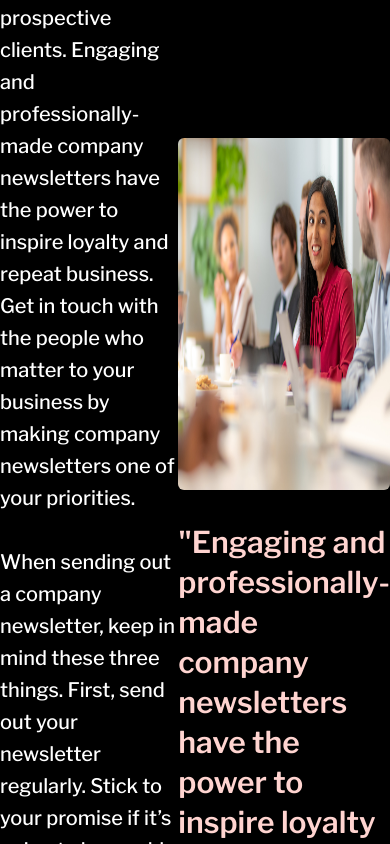
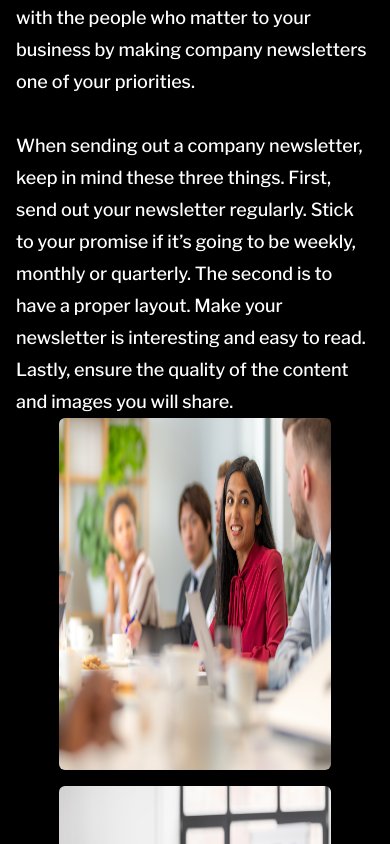
Before and after one commit to Devz-0047/Newsletter-LandingPage, a React (Vite) app: page / in a window 390 px wide. Shown: the part 3000-3844 px from the top of the page. Built offline with nearby package versions, Linux system fonts and the light colour scheme; a web font is replaced by a local one.

Commit message:
CVIII: 100% responsive completed

```diff
--- a/src/components/CallToAction.jsx
+++ b/src/components/CallToAction.jsx
@@ -1,6 +1,6 @@
 function CallToAction() {
     return (
-        <div className="grid grid-cols-1 md:grid-cols-2 md:grid-rows-1 min-h-screen place-items-center gap-2 md:mt-[-5rem] min-h-screen">
+        <div className="grid grid-cols-1 md:grid-cols-2 md:grid-rows-1 min-h-screen place-items-center gap-2 md:mt-[-5rem]">
 
         <div className="flex flex-col items-start justify-center text-left md:pl-10 gap-4  md:gap-[3rem]">
 
--- a/src/components/Feature.jsx
+++ b/src/components/Feature.jsx
@@ -1,8 +1,8 @@
 function Feature() {
     return (
-        <div className="min-h-screen flex items-center justify-center w-screen">
+        <div className="min-h-screen flex items-center justify-center min-w-screen mt-[8rem] sm:mt-0">
             <div className="">
-                <h2 className="text-7xl font-secondary font-bold max-w-[46rem] leading-[6rem] text-center">
+                <h2 className="text-6xl md:text-7xl font-secondary font-bold max-w-[36rem] leading-[4rem] md:max-w-[46rem] md:leading-[6rem] text-center">
                     "MAKE YOUR <span className="bg-gradient-to-r from-[#ff7a9a] via-[#ffc5e2] to-[#a8636f] text-transparent bg-clip-text">NEWSLETTER</span> A BEAUTIFUL REPRESENTATION OF YOUR COMPANY."
                 </h2>
                 <p className="font-primary text-xl max-w-[46rem] leading-[2rem] text-center mt-10">
--- a/src/components/Testimonials.jsx
+++ b/src/components/Testimonials.jsx
@@ -1,21 +1,21 @@
 function Testimonials() {
     return (
-        <div className="min-h-screen flex mt-20 font-primary justify-evenly items-center mb-[-9rem]">
-            <div className="flex flex-col gap-8">
-                <p className="max-w-[36rem] leading-[2rem]  text-xl font-medium">
+        <div className="min-h-screen flex mt-20 font-primary justify-evenly items-center mb-[-9rem] flex-wrap">
+            <div className="flex flex-col gap-8 px-4">
+                <p className="max-w-[36rem] leading-[2rem] text-lg md:text-xl font-medium">
                 Company newsletters are essential in building relationships with your employees, customers or even prospective clients. Engaging and professionally-made company newsletters have the power to inspire loyalty and repeat business. Get in touch with the people who matter to your business by making company newsletters one of your priorities.
                 </p>
-                <p className="max-w-[36rem] leading-[2rem] text-xl font-medium">
+                <p className="max-w-[36rem] leading-[2rem]  text-lg md:text-xl font-medium">
                 When sending out a company newsletter, keep in mind these three things. First, send out your newsletter regularly. Stick to your promise if it’s going to be weekly, monthly or quarterly. The second is to have a proper layout. Make your newsletter is interesting and easy to read. Lastly, ensure the quality of the content and images you will share.
                 </p>
 
             </div>
             <div className="flex flex-col gap-8">
-                <div className="flex gap-4">
+                <div className="flex gap-4  flex-wrap items-center justify-center">
                     <img src="/images/image5.jpg" alt="image5" className="w-[17rem] h-[22rem] rounded-md"/>
                     <img src="/images/image4.jpg" alt="image4" className="w-[17rem] h-[22rem] rounded-md"/>
                 </div>
-                <h2 className="max-w-[36rem] leading-[2.5rem] text-primary text-3xl font-semibold">
+                <h2 className="max-w-[36rem] leading-[2.5rem] text-primary text-2xl md:text-3xl font-semibold">
                 "Engaging and professionally-made company newsletters have the power to inspire loyalty and repeat business."
                 </h2>
 
```
